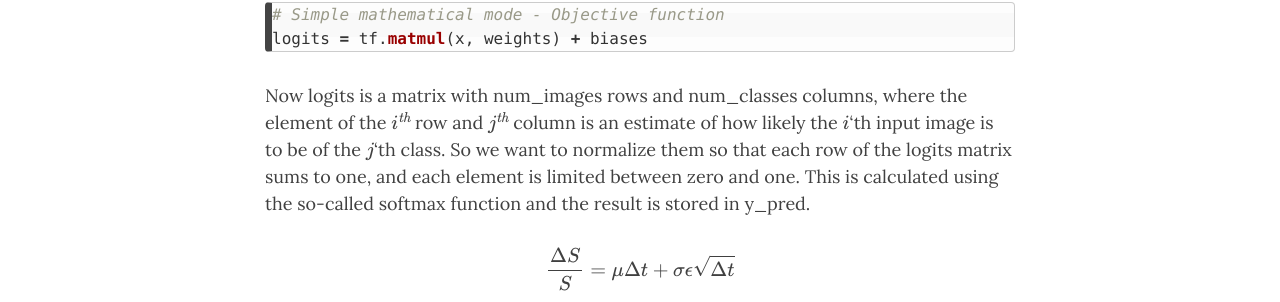
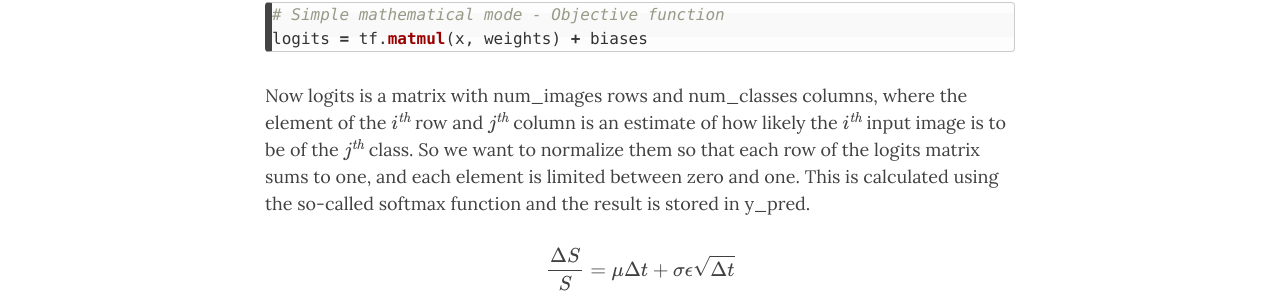
Before and after one commit to sruti-jain/sruti-jain.github.io, a Jekyll site: the page built from _posts/2017-06-10-SimpleLinearModel.md, in a window 1280 px wide and 900 px high, scrolled down 3333 px. Shown: the part 151-453 px from the top of the window. Built offline with Jekyll 4.4.1, drawn with Linux system fonts in a browser that asks for light colours; nearby versions of some CDN libraries; formulas are drawn with MathJax 3.

````diff
--- a/_posts/2017-06-10-SimpleLinearModel.md
+++ b/_posts/2017-06-10-SimpleLinearModel.md
@@ -162,7 +162,7 @@ biases = tf.Variable(tf.zeros([num_classes]))
 logits = tf.matmul(x, weights) + biases
 ```
 
-Now logits is a matrix with num_images rows and num_classes columns, where the element of the $$i^{\rm\it{th}}$$ row and $$j^{\rm\it{th}}$$ column is an estimate of how likely the $$i$$'th input image is to be of the $$j$$'th class.
+Now logits is a matrix with num_images rows and num_classes columns, where the element of the $$i^{\rm\it{th}}$$ row and $$j^{\rm\it{th}}$$ column is an estimate of how likely the $$i^{\rm\it{th}}$$ input image is to be of the $$j^{\rm\it{th}}$$ class.
 So we want to normalize them so that each row of the logits matrix sums to one, and each element is limited between zero and one. This is calculated using the so-called softmax function and the result is stored in y_pred.
 
 $$\frac{\Delta{S}}{S}= {\mu \Delta{t}}+{\sigma \epsilon \sqrt{\Delta{t}}}$$
````
